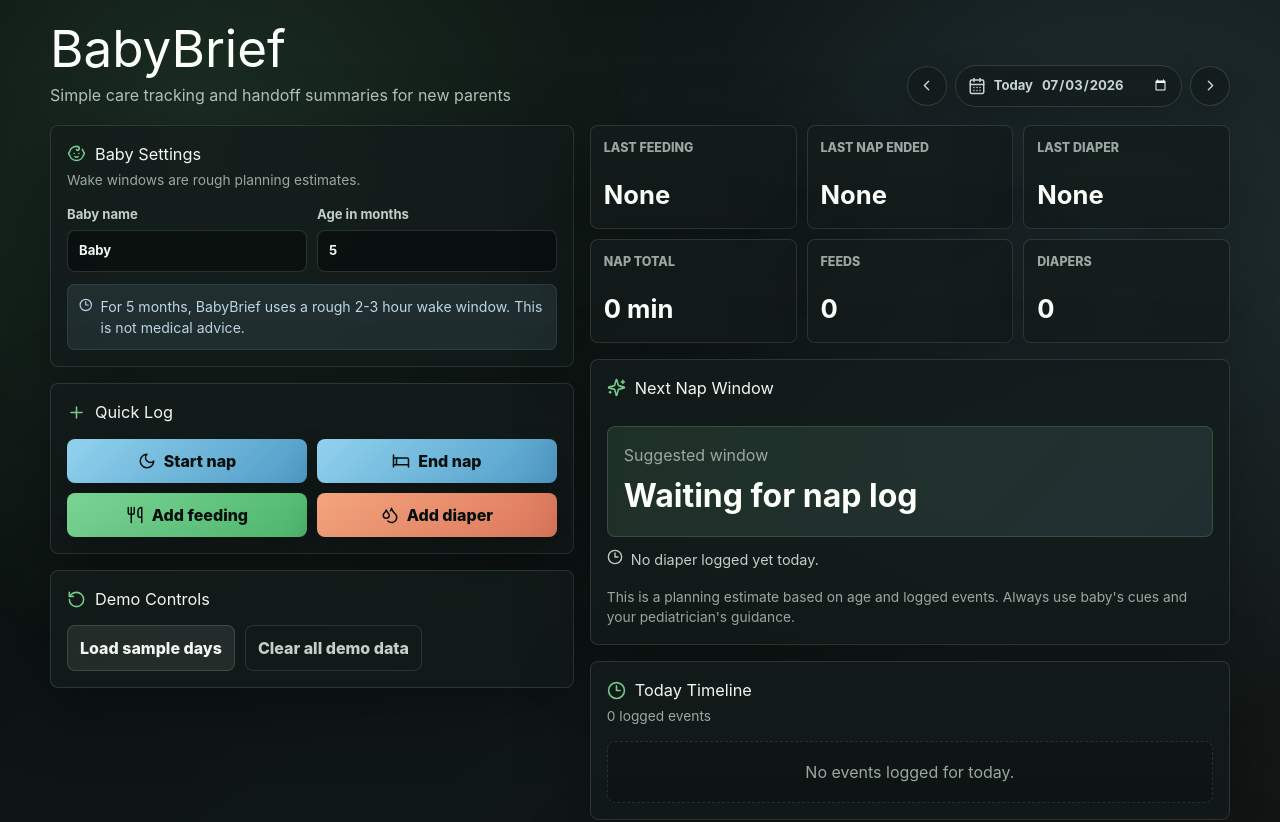
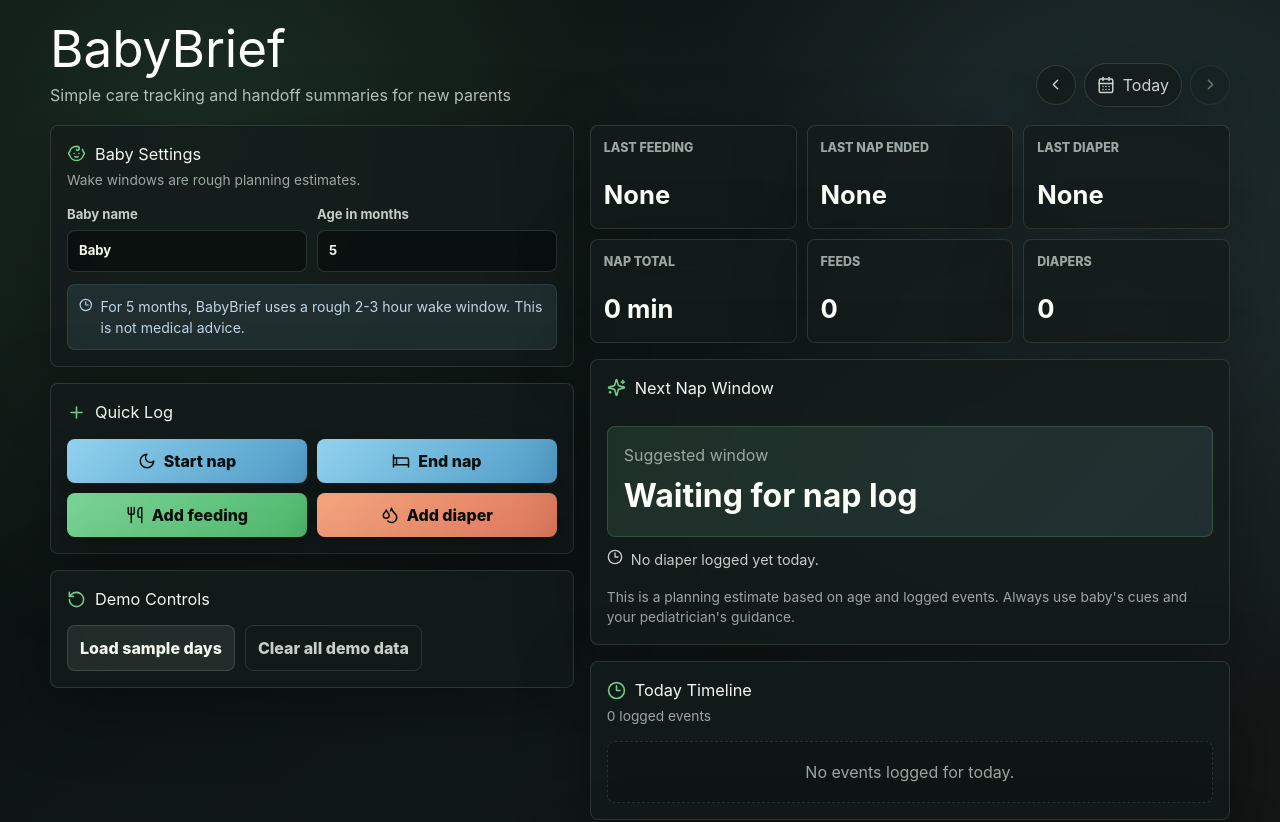
Before and after one commit to clavellem/BabyBrief, a Next.js app: page / in a window 1280 px wide. Shown: the top 822 px of the page. Built offline with nearby package versions, Linux system fonts and the light colour scheme.

Commit message:
Replace date input with calendar picker

```diff
--- a/app/globals.css
+++ b/app/globals.css
@@ -115,7 +115,7 @@ button:disabled {
   justify-content: flex-end;
 }
 
-.date-picker-label,
+.date-picker-button,
 .date-step-button,
 .today-link-button {
   min-height: 40px;
@@ -125,8 +125,11 @@ button:disabled {
   box-shadow: 0 12px 32px rgba(0, 0, 0, 0.22);
 }
 
-.date-picker-label {
+.calendar-picker {
   position: relative;
+}
+
+.date-picker-button {
   display: inline-flex;
   align-items: center;
   gap: 8px;
@@ -135,16 +138,98 @@ button:disabled {
   white-space: nowrap;
 }
 
-.date-picker-label input {
-  position: static;
-  width: 128px;
-  min-height: auto;
-  padding: 0;
-  border: 0;
-  background: transparent;
-  color: #cbd8d1;
-  color-scheme: dark;
-  cursor: pointer;
+.calendar-popover {
+  position: absolute;
+  right: 0;
+  top: calc(100% + 10px);
+  z-index: 30;
+  width: 304px;
+  border: 1px solid rgba(207, 221, 211, 0.18);
+  border-radius: 8px;
+  background: rgba(14, 21, 20, 0.98);
+  box-shadow: 0 24px 70px rgba(0, 0, 0, 0.46);
+  padding: 12px;
+}
+
+.calendar-header {
+  display: grid;
+  grid-template-columns: 32px 1fr 32px;
+  align-items: center;
+  gap: 8px;
+  margin-bottom: 10px;
+  color: #f2f6ef;
+}
+
+.calendar-header strong {
+  text-align: center;
+  font-size: 0.95rem;
+}
+
+.calendar-nav-button {
+  display: inline-grid;
+  place-items: center;
+  width: 32px;
+  height: 32px;
+  border: 1px solid rgba(207, 221, 211, 0.14);
+  border-radius: 8px;
+  background: rgba(27, 38, 36, 0.9);
+  color: #dce8e0;
+}
+
+.calendar-grid {
+  display: grid;
+  grid-template-columns: repeat(7, 1fr);
+  gap: 5px;
+}
+
+.calendar-weekday {
+  display: grid;
+  place-items: center;
+  height: 24px;
+  color: var(--muted);
+  font-size: 0.72rem;
+  font-weight: 800;
+  text-transform: uppercase;
+}
+
+.calendar-empty-cell {
+  min-height: 34px;
+}
+
+.calendar-day {
+  display: grid;
+  place-items: center;
+  min-width: 0;
+  height: 34px;
+  border: 1px solid transparent;
+  border-radius: 8px;
+  background: rgba(25, 35, 33, 0.72);
+  color: #dce8e0;
+  font-weight: 800;
+}
+
+.calendar-day:hover:not(:disabled),
+.calendar-nav-button:hover:not(:disabled),
+.date-picker-button:hover,
+.date-step-button:hover:not(:disabled),
+.today-link-button:hover {
+  border-color: rgba(147, 215, 165, 0.46);
+  color: #fbfff8;
+}
+
+.calendar-day.is-selected {
+  border-color: rgba(147, 215, 165, 0.72);
+  background: rgba(147, 215, 165, 0.2);
+  color: #f2fff5;
+}
+
+.calendar-day.is-today {
+  box-shadow: inset 0 0 0 1px rgba(241, 164, 127, 0.5);
+}
+
+.calendar-day:disabled {
+  background: rgba(17, 24, 23, 0.52);
+  color: rgba(154, 168, 161, 0.48);
 }
 
 .date-step-button,
@@ -676,6 +761,12 @@ button:disabled:hover {
     padding-top: 16px;
   }
 
+  .calendar-popover {
+    left: 0;
+    right: auto;
+    width: min(304px, calc(100vw - 18px));
+  }
+
   .panel {
     padding: 13px;
   }
--- a/app/page.tsx
+++ b/app/page.tsx
@@ -78,6 +78,7 @@ type HandoffSummary = {
 const eventStorageKey = "babybrief.events";
 const settingsStorageKey = "babybrief.settings";
 const activeNapStorageKey = "babybrief.activeNap";
+const calendarWeekdays = ["Sun", "Mon", "Tue", "Wed", "Thu", "Fri", "Sat"];
 
 const defaultSettings: BabySettings = {
   babyName: "Baby",
@@ -100,26 +101,6 @@ const diaperLabels: Record<DiaperType, string> = {
 function toInputValue(date: Date) {
   const offsetMs = date.getTimezoneOffset() * 60000;
   return new Date(date.getTime() - offsetMs).toISOString().slice(0, 16);
-}
-
-function toDateInputValue(date: Date) {
-  const offsetMs = date.getTimezoneOffset() * 60000;
-  return new Date(date.getTime() - offsetMs).toISOString().slice(0, 10);
-}
-
-function fromDateInputValue(value: string) {
-  if (!value) return null;
-  if (!/^\d{4}-\d{2}-\d{2}$/.test(value)) return null;
-
-  const [year, month, day] = value.split("-").map(Number);
-  const parsed = new Date(year, month - 1, day, 12, 0, 0, 0);
-  if (Number.isNaN(parsed.getTime())) return null;
-
-  if (parsed.getFullYear() !== year || parsed.getMonth() !== month - 1 || parsed.getDate() !== day) {
-    return null;
-  }
-
-  return parsed;
 }
 
 function fromInputValue(value: string) {
@@ -166,6 +147,13 @@ function formatShortDate(date: Date) {
   }).format(date);
 }
 
+function formatMonthYear(date: Date) {
+  return new Intl.DateTimeFormat(undefined, {
+    month: "long",
+    year: "numeric"
+  }).format(date);
+}
+
 function formatDuration(minutes: number) {
   if (!Number.isFinite(minutes) || minutes <= 0) return "0 min";
   const hours = Math.floor(minutes / 60);
@@ -191,6 +179,44 @@ function isSameDay(iso: string, date: Date) {
 
 function isDateToday(date: Date) {
   return date.toDateString() === new Date().toDateString();
+}
+
+function normalizeCalendarDate(date: Date) {
+  return new Date(date.getFullYear(), date.getMonth(), date.getDate(), 12, 0, 0, 0);
+}
+
+function startOfMonth(date: Date) {
+  return new Date(date.getFullYear(), date.getMonth(), 1, 12, 0, 0, 0);
+}
+
+function addMonths(date: Date, months: number) {
+  const nextDate = startOfMonth(date);
+  nextDate.setMonth(nextDate.getMonth() + months);
+  return nextDate;
+}
+
+function isSameCalendarDay(firstDate: Date, secondDate: Date) {
+  return firstDate.toDateString() === secondDate.toDateString();
+}
+
+function isAfterToday(date: Date) {
+  return normalizeCalendarDate(date).getTime() > normalizeCalendarDate(new Date()).getTime();
+}
+
+function buildCalendarDays(month: Date) {
+  const firstDay = startOfMonth(month);
+  const daysInMonth = new Date(firstDay.getFullYear(), firstDay.getMonth() + 1, 0).getDate();
+  const days: Array<Date | null> = Array.from({ length: firstDay.getDay() }, () => null);
+
+  for (let day = 1; day <= daysInMonth; day += 1) {
+    days.push(new Date(firstDay.getFullYear(), firstDay.getMonth(), day, 12, 0, 0, 0));
+  }
+
+  while (days.length % 7 !== 0) {
+    days.push(null);
+  }
+
+  return days;
 }
 
 function eventDate(event: BabyEvent) {
@@ -510,6 +536,8 @@ export default function Home() {
   const [settings, setSettings] = useState<BabySettings>(defaultSettings);
   const [activeNap, setActiveNap] = useState<ActiveNap | null>(null);
   const [selectedDate, setSelectedDate] = useState(new Date());
+  const [calendarOpen, setCalendarOpen] = useState(false);
+  const [calendarMonth, setCalendarMonth] = useState(() => startOfMonth(new Date()));
   const [formMode, setFormMode] = useState<FormMode>(null);
   const [editingEventId, setEditingEventId] = useState<string | null>(null);
   const [timeValue, setTimeValue] = useState(toInputValue(new Date()));
@@ -558,6 +586,8 @@ export default function Home() {
 
   const selectedDateIsToday = isDateToday(selectedDate);
   const selectedDateLabel = selectedDateIsToday ? "Today" : formatShortDate(selectedDate);
+  const calendarDays = useMemo(() => buildCalendarDays(calendarMonth), [calendarMonth]);
+  const canViewNextMonth = addMonths(calendarMonth, 1).getTime() <= startOfMonth(new Date()).getTime();
   const lastFeed = latestEvent(selectedDayEvents, "feeding");
   const lastNap = latestEvent(selectedDayEvents, "nap");
   const lastDiaper = latestEvent(selectedDayEvents, "diaper");
@@ -679,9 +709,12 @@ export default function Home() {
   }
 
   function loadSampleDay() {
+    const today = new Date();
     setEvents(sampleDay());
     setSettings({ babyName: "Baby", babyAgeMonths: 5 });
-    setSelectedDate(new Date());
+    setSelectedDate(today);
+    setCalendarMonth(startOfMonth(today));
+    setCalendarOpen(false);
     setActiveNap(null);
     setHandoff(null);
     resetForm();
@@ -714,22 +747,28 @@ export default function Home() {
   }
 
   function changeSelectedDate(nextDate: Date) {
-    setSelectedDate(nextDate);
+    if (isAfterToday(nextDate)) return;
+
+    const calendarDate = normalizeCalendarDate(nextDate);
+    setSelectedDate(calendarDate);
+    setCalendarMonth(startOfMonth(calendarDate));
+    setCalendarOpen(false);
     setHandoff(null);
     resetForm();
-  }
-
-  function handleSelectedDateInput(value: string) {
-    const nextDate = fromDateInputValue(value);
-    if (!nextDate) return;
-
-    changeSelectedDate(nextDate);
   }
 
   function shiftSelectedDate(days: number) {
     const nextDate = new Date(selectedDate);
     nextDate.setDate(nextDate.getDate() + days);
     changeSelectedDate(nextDate);
+  }
+
+  function shiftCalendarMonth(months: number) {
+    setCalendarMonth((currentMonth) => {
+      const nextMonth = addMonths(currentMonth, months);
+      if (nextMonth.getTime() > startOfMonth(new Date()).getTime()) return currentMonth;
+      return nextMonth;
+    });
   }
 
   const metrics = [
@@ -770,18 +809,70 @@ export default function Home() {
           <button className="date-step-button" type="button" aria-label="Previous day" onClick={() => shiftSelectedDate(-1)}>
             <ChevronLeft size={17} />
           </button>
-          <label className="date-picker-label">
-            <CalendarDays size={18} />
-            <span>{selectedDateIsToday ? "Today" : formatShortDate(selectedDate)}</span>
-            <input
-              aria-label="Select care date"
-              type="date"
-              value={toDateInputValue(selectedDate)}
-              onChange={(event) => handleSelectedDateInput(event.target.value)}
-              onInput={(event) => handleSelectedDateInput(event.currentTarget.value)}
-            />
-          </label>
-          <button className="date-step-button" type="button" aria-label="Next day" onClick={() => shiftSelectedDate(1)}>
+          <div className="calendar-picker">
+            <button
+              className="date-picker-button"
+              type="button"
+              aria-label="Open calendar"
+              aria-haspopup="dialog"
+              aria-expanded={calendarOpen}
+              onClick={() => setCalendarOpen((isOpen) => !isOpen)}
+            >
+              <CalendarDays size={18} />
+              <span>{selectedDateIsToday ? "Today" : formatShortDate(selectedDate)}</span>
+            </button>
+            {calendarOpen ? (
+              <div className="calendar-popover" role="dialog" aria-label="Select care day">
+                <div className="calendar-header">
+                  <button className="calendar-nav-button" type="button" aria-label="Previous month" onClick={() => shiftCalendarMonth(-1)}>
+                    <ChevronLeft size={16} />
+                  </button>
+                  <strong>{formatMonthYear(calendarMonth)}</strong>
+                  <button
+                    className="calendar-nav-button"
+                    type="button"
+                    aria-label="Next month"
+                    disabled={!canViewNextMonth}
+                    onClick={() => shiftCalendarMonth(1)}
+                  >
+                    <ChevronRight size={16} />
+                  </button>
+                </div>
+                <div className="calendar-grid" aria-hidden="true">
+                  {calendarWeekdays.map((dayLabel) => (
+                    <span className="calendar-weekday" key={dayLabel}>
+                      {dayLabel}
+                    </span>
+                  ))}
+                </div>
+                <div className="calendar-grid">
+                  {calendarDays.map((day, index) => {
+                    if (!day) {
+                      return <span className="calendar-empty-cell" key={`empty-${index}`} />;
+                    }
+
+                    const dayIsSelected = isSameCalendarDay(day, selectedDate);
+                    const dayIsToday = isDateToday(day);
+
+                    return (
+                      <button
+                        className={`calendar-day${dayIsSelected ? " is-selected" : ""}${dayIsToday ? " is-today" : ""}`}
+                        type="button"
+                        key={day.toISOString()}
+                        aria-label={formatDate(day)}
+                        aria-pressed={dayIsSelected}
+                        disabled={isAfterToday(day)}
+                        onClick={() => changeSelectedDate(day)}
+                      >
+                        {day.getDate()}
+                      </button>
+                    );
+                  })}
+                </div>
+              </div>
+            ) : null}
+          </div>
+          <button className="date-step-button" type="button" aria-label="Next day" disabled={selectedDateIsToday} onClick={() => shiftSelectedDate(1)}>
             <ChevronRight size={17} />
           </button>
           {!selectedDateIsToday ? (
```
